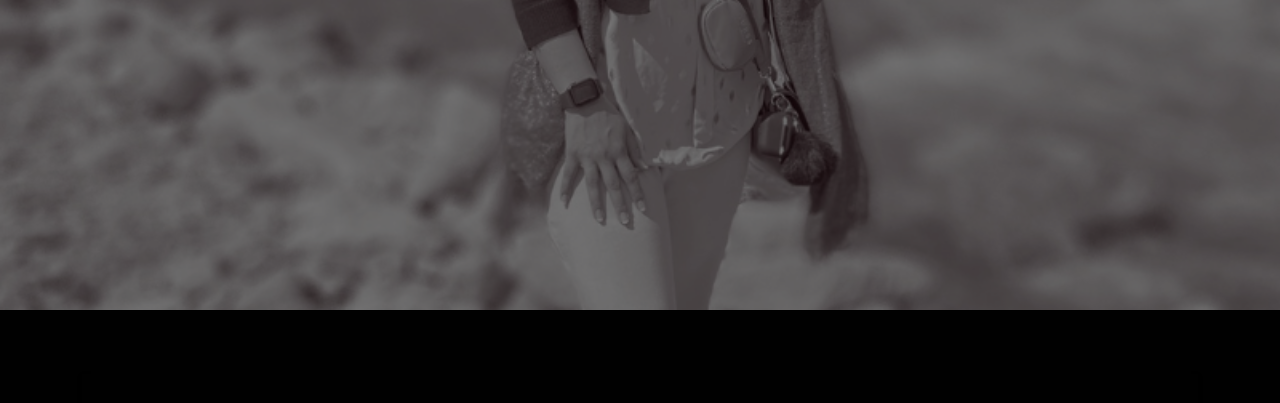
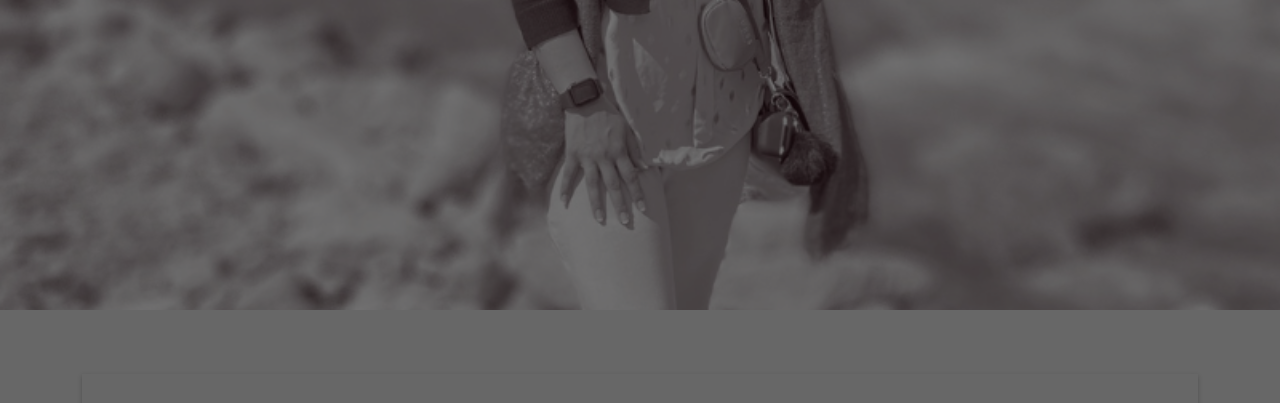
Before and after one commit to yusras99/yusras99.github.io, a plain HTML site: page index.html in a window 1280 px wide. Shown: the part 490-893 px from the top of the page. Drawn offline with Linux system fonts and the light colour scheme.

```diff
--- a/assets/scss/_variables.scss
+++ b/assets/scss/_variables.scss
@@ -3,7 +3,7 @@ $primary: #ea9191 !default;
 $primary-light: #f7e9e9 !default;
 $primary-dark: #f89090 !default;
 
-$secondary: #1e1e1e !default;
+$secondary: #676767 !default;
 $secondary-dark: #fdd8d8 !default;
 
 $default: #f3dddd !default;
```
Also changed, not shown: assets/css/style.css.
